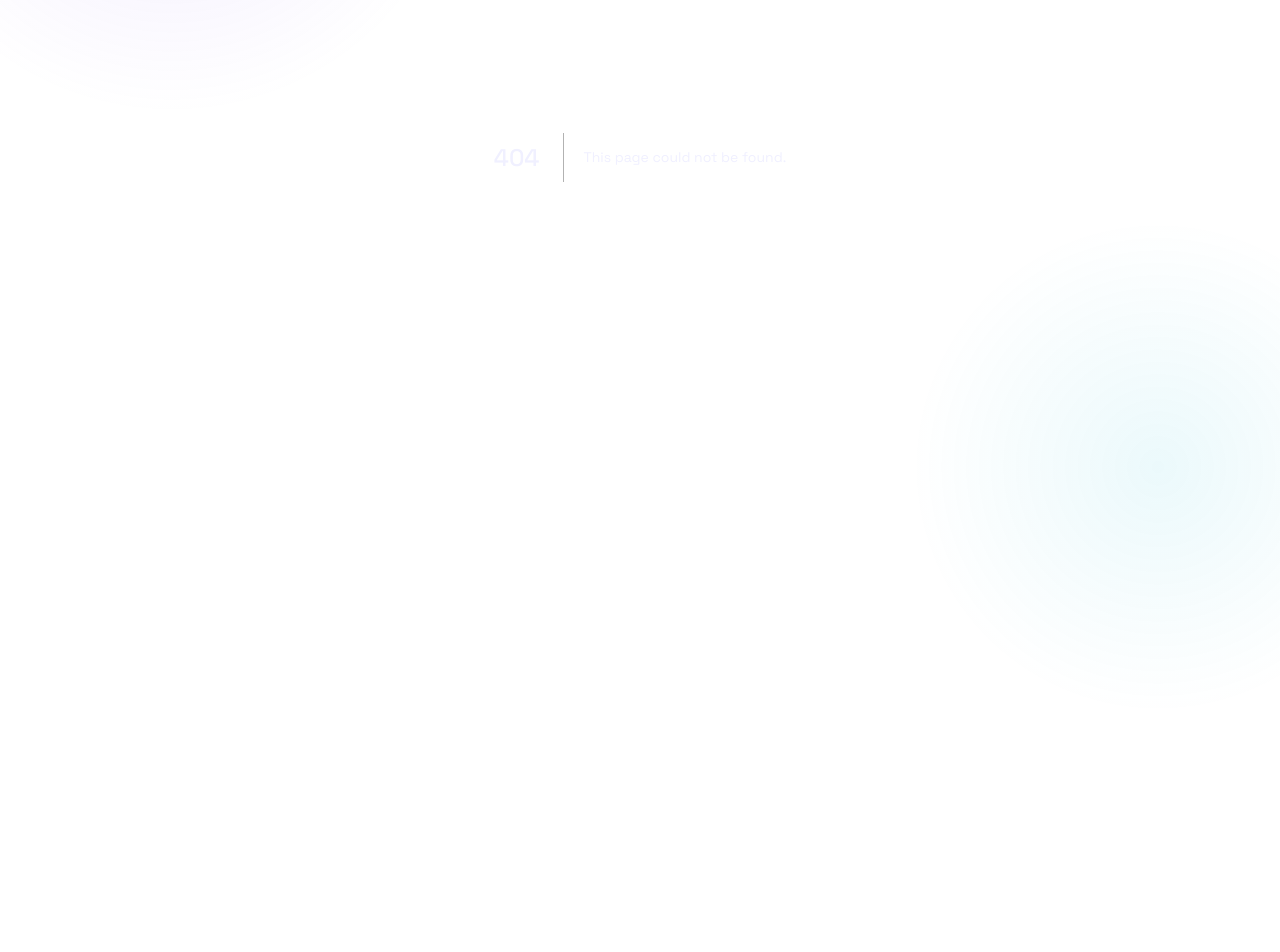
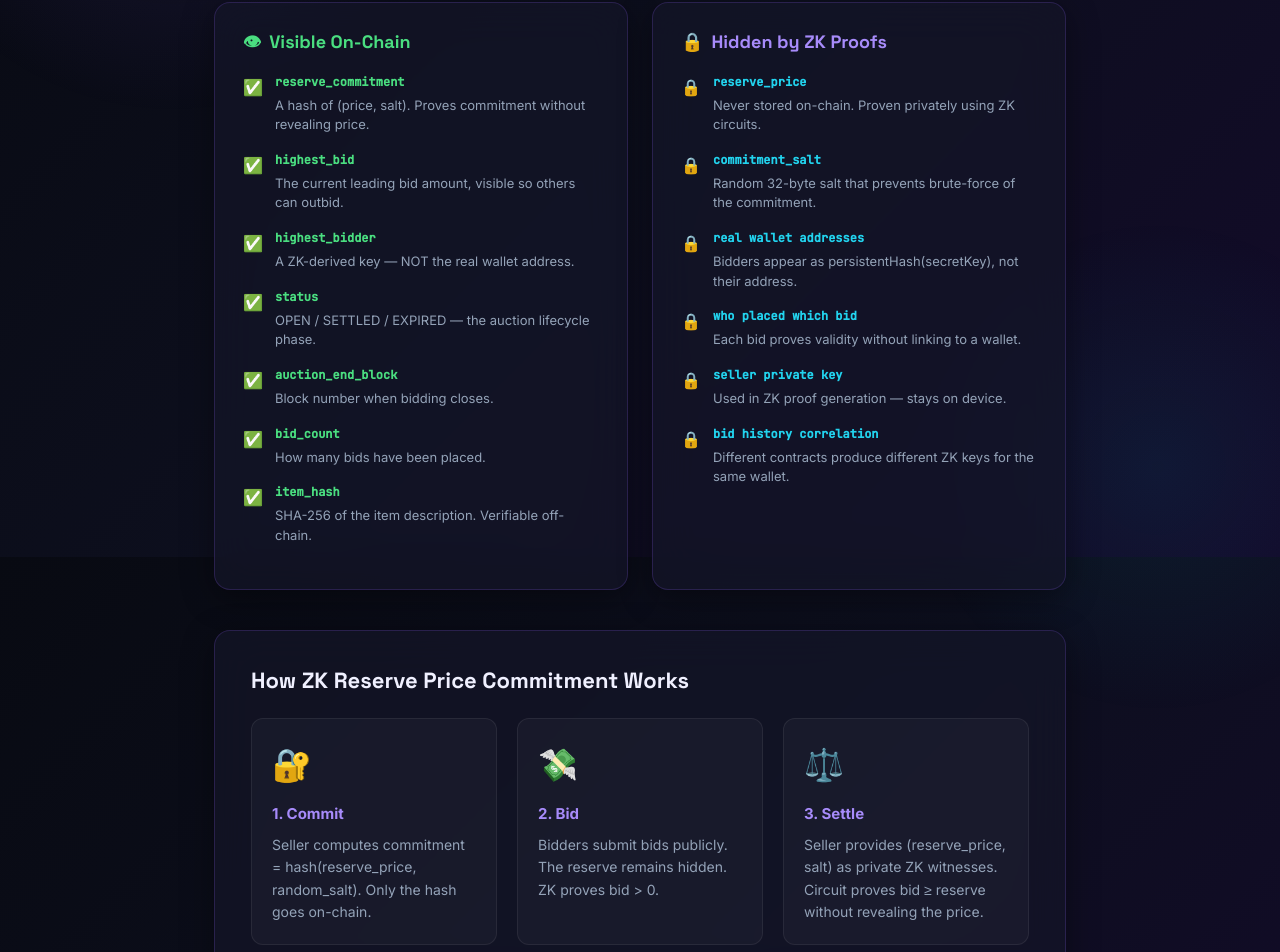
Before and after one commit to shivam-s-dev/zkauction-midnight, a Next.js app: page /privacy in a window 1280 px wide. Before the commit this address had no page. Shown: the part 243-1195 px from the top of the page. Before the commit the page ends 800 px from the top, so only its background shows below. Built offline with nearby package versions, Linux system fonts and the light colour scheme.

Commit message:
feat: add PrivacyPage component to display on-chain and off-chain data visibility

```diff
--- /dev/null
+++ b/app/privacy/page.tsx
@@ -0,0 +1,114 @@
+'use client';
+
+import { useWallet } from '@/hooks/useWallet';
+import { Navbar } from '@/components/Navbar';
+
+export default function PrivacyPage() {
+  const wallet = useWallet();
+
+  return (
+    <div style={{ minHeight: '100vh', display: 'flex', flexDirection: 'column', position: 'relative', zIndex: 1 }}>
+      <Navbar wallet={wallet} />
+
+      <main style={{ flex: 1, maxWidth: 900, margin: '0 auto', padding: '48px 24px', width: '100%' }}>
+        <h1
+          style={{ fontSize: 36, fontWeight: 700, fontFamily: 'var(--font-display)', textAlign: 'center', marginBottom: 12 }}
+        >
+          Privacy Model
+        </h1>
+        <p style={{ textAlign: 'center', color: 'var(--text-secondary)', marginBottom: 48, fontSize: 18 }}>
+          What an observer CAN and CANNOT learn from the public chain
+        </p>
+
+        <div style={{ display: 'grid', gridTemplateColumns: '1fr 1fr', gap: 24 }}>
+          {/* Visible column */}
+          <div className="glass" style={{ padding: 28 }}>
+            <h3 style={{ fontSize: 18, fontWeight: 700, color: 'var(--green-400)', marginBottom: 20, display: 'flex', alignItems: 'center', gap: 8 }}>
+              <span>👁</span> Visible On-Chain
+            </h3>
+            {[
+              ['reserve_commitment', 'A hash of (price, salt). Proves commitment without revealing price.'],
+              ['highest_bid', 'The current leading bid amount, visible so others can outbid.'],
+              ['highest_bidder', 'A ZK-derived key — NOT the real wallet address.'],
+              ['status', 'OPEN / SETTLED / EXPIRED — the auction lifecycle phase.'],
+              ['auction_end_block', 'Block number when bidding closes.'],
+              ['bid_count', 'How many bids have been placed.'],
+              ['item_hash', 'SHA-256 of the item description. Verifiable off-chain.'],
+            ].map(([key, desc]) => (
+              <PrivacyItem key={key} icon="✅" name={key} desc={desc} variant="visible" />
+            ))}
+          </div>
+
+          {/* Hidden column */}
+          <div className="glass" style={{ padding: 28 }}>
+            <h3 style={{ fontSize: 18, fontWeight: 700, color: 'var(--purple-400)', marginBottom: 20, display: 'flex', alignItems: 'center', gap: 8 }}>
+              <span>🔒</span> Hidden by ZK Proofs
+            </h3>
+            {[
+              ['reserve_price', 'Never stored on-chain. Proven privately using ZK circuits.'],
+              ['commitment_salt', 'Random 32-byte salt that prevents brute-force of the commitment.'],
+              ['real wallet addresses', 'Bidders appear as persistentHash(secretKey), not their address.'],
+              ['who placed which bid', 'Each bid proves validity without linking to a wallet.'],
+              ['seller private key', 'Used in ZK proof generation — stays on device.'],
+              ['bid history correlation', 'Different contracts produce different ZK keys for the same wallet.'],
+            ].map(([key, desc]) => (
+              <PrivacyItem key={key} icon="🔒" name={key} desc={desc} variant="hidden" />
+            ))}
+          </div>
+        </div>
+
+        {/* How it works */}
+        <div
+          className="glass"
+          style={{ padding: 36, marginTop: 40 }}
+        >
+          <h3 style={{ fontSize: 22, fontWeight: 700, marginBottom: 24, fontFamily: 'var(--font-display)' }}>
+            How ZK Reserve Price Commitment Works
+          </h3>
+          <div style={{ display: 'grid', gridTemplateColumns: 'repeat(3, 1fr)', gap: 20 }}>
+            {[
+              {
+                step: '1. Commit',
+                icon: '🔐',
+                desc: 'Seller computes commitment = hash(reserve_price, random_salt). Only the hash goes on-chain.',
+              },
+              {
+                step: '2. Bid',
+                icon: '💸',
+                desc: 'Bidders submit bids publicly. The reserve remains hidden. ZK proves bid > 0.',
+              },
+              {
+                step: '3. Settle',
+                icon: '⚖️',
+                desc: 'Seller provides (reserve_price, salt) as private ZK witnesses. Circuit proves bid ≥ reserve without revealing the price.',
+              },
+            ].map(({ step, icon, desc }) => (
+              <div key={step} style={{ padding: '20px', background: 'rgba(255,255,255,0.03)', borderRadius: 12, border: '1px solid rgba(255,255,255,0.07)' }}>
+                <div style={{ fontSize: 32, marginBottom: 12 }}>{icon}</div>
+                <div style={{ fontSize: 15, fontWeight: 700, color: 'var(--purple-400)', marginBottom: 8 }}>{step}</div>
+                <p style={{ fontSize: 14, color: 'var(--text-secondary)', lineHeight: 1.6 }}>{desc}</p>
+              </div>
+            ))}
+          </div>
+        </div>
+      </main>
+    </div>
+  );
+}
+
+function PrivacyItem({ icon, name, desc, variant }: { icon: string, name: string, desc: string, variant: 'visible' | 'hidden' }) {
+  const isVisible = variant === 'visible';
+  return (
+    <div style={{ display: 'flex', gap: 12, marginBottom: 16 }}>
+      <div style={{ fontSize: 16, marginTop: 2 }}>{icon}</div>
+      <div>
+        <div style={{ fontFamily: 'var(--font-mono)', fontSize: 12, fontWeight: 600, color: isVisible ? 'var(--green-400)' : 'var(--cyan-400)', marginBottom: 4 }}>
+          {name}
+        </div>
+        <div style={{ fontSize: 13, color: 'var(--text-secondary)', lineHeight: 1.5 }}>
+          {desc}
+        </div>
+      </div>
+    </div>
+  );
+}
```
